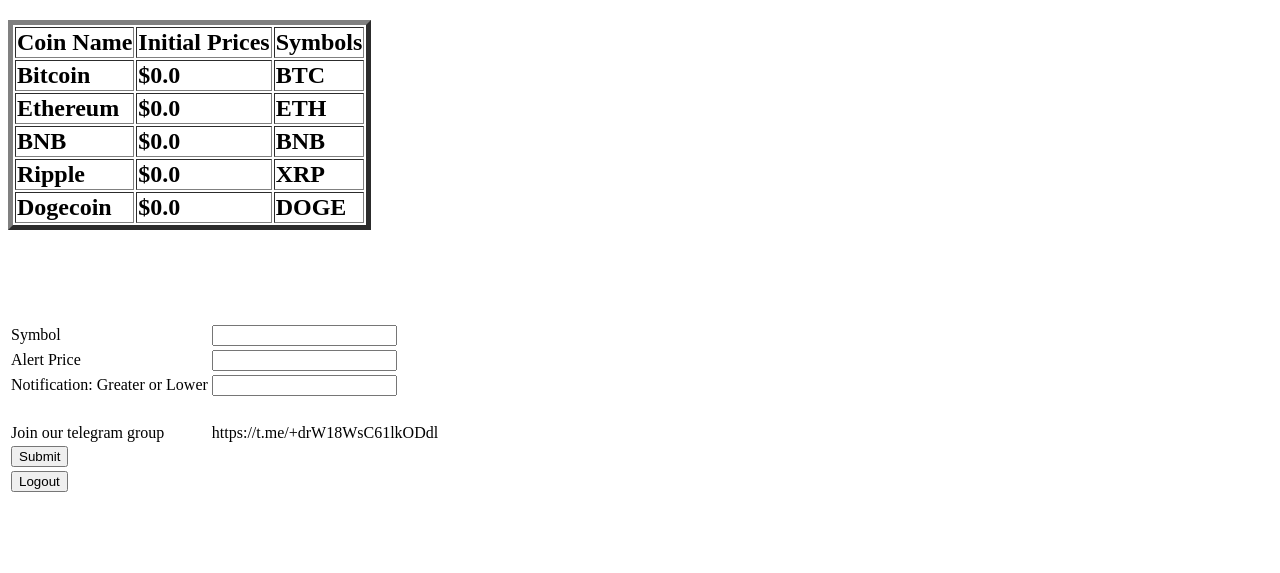
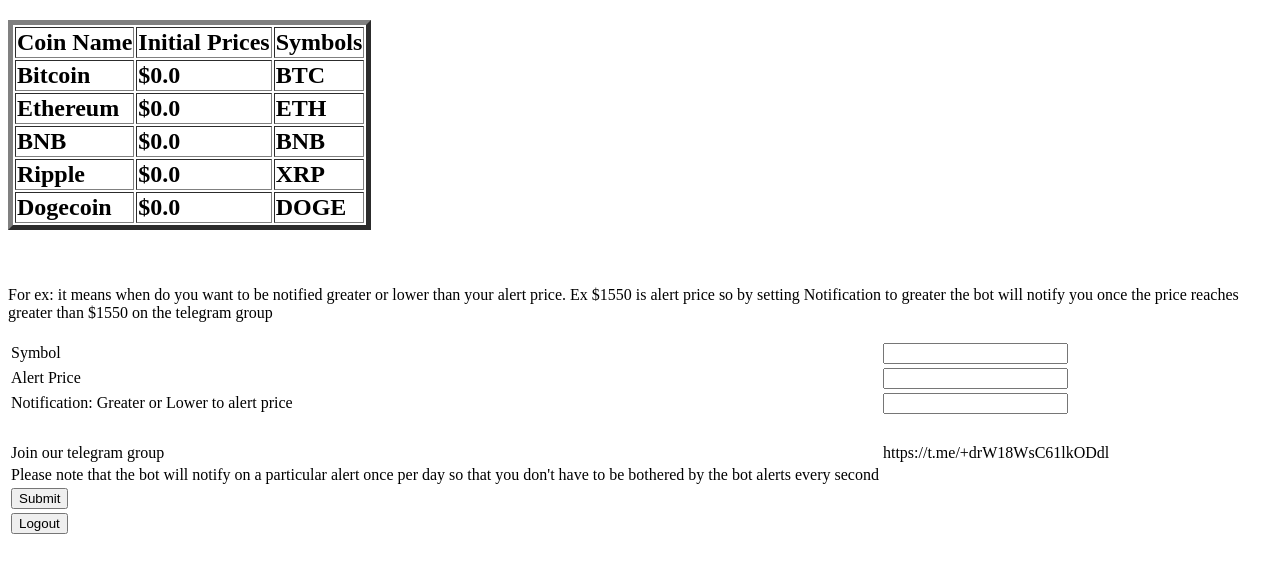
Before and after one commit to AryanGupta0007/Web-Apps, a Flask app: page /home in a window 1280 px wide. Shown: the top 573 px of the page. Run offline with Flask 3, Linux system fonts and the light colour scheme; data that the repository does not hold is empty.

Commit message:
fixed minor bugs

```diff
--- a/website/auth.py
+++ b/website/auth.py
@@ -23,7 +23,7 @@
             else:
                 flash("Incorrect Password. Try again.", category="error")
         else:
-            flash("User Doesn't exist. Register if you are a new user.", category="error")
+            flash("User Doesn't exist. Click on Register to sign up.", category="error")
     return render_template("login.html")
 
 @auth.route("/logout")
--- a/website/templates/home.html
+++ b/website/templates/home.html
@@ -27,8 +27,11 @@
             <br>
         </tr>
         <tr>
-            <td><label>Notification: Greater or Lower</label></td>
+            <td><label>Notification: Greater or Lower to alert price</label></td>
             <td><input type="text" required name="Notification"></td>
+            <tr>For ex: it means when do you want to be notified greater or lower than your alert price. Ex $1550 is alert price
+                so by setting Notification to greater the bot will notify you once the price reaches greater than $1550 on the telegram group
+            </tr>
             <br>
         </tr>
         <tr>
@@ -38,7 +41,7 @@
             <br>
         </tr>
         <tr><td>Join our telegram group</td><td>https://t.me/+drW18WsC61lkODdl</td></tr>
-
+        <tr><td>Please note that the bot will notify on a particular alert once per day so that you don't have to be bothered by the bot alerts every second</td></tr>
         <tr><td><button type="submit">Submit</button></td></tr>
         <tr><td><button onclick="window.location.href='/logout'">Logout</button></td></tr>
 
--- a/website/views.py
+++ b/website/views.py
@@ -192,6 +192,21 @@
         session["symbol"] = symbol
         email = session["email"]
         try:
+            alert_price = float(alert_price)
+            if (alert_price < 0):
+                raise ValueError("")
+
+        except:
+            flash("Invalid alert price Please enter a numeric value greater than 0")
+            return redirect(url_for("views.homepage", email=email))
+        try:
+            if (notification != "greater" and notification != "lower"):
+                raise Exception("")
+        except:
+            flash("Invalid notification value please enter valid notification value example: greater to lower")
+            return redirect(url_for("views.homepage", email=email))
+
+        try:
             get_data = requests.get(f"https://www.binance.com/api/v3/ticker/price?symbol={symbol}USDT").json()
             initial_price = get_data["price"]
             session["initial_price"] = initial_price
```
